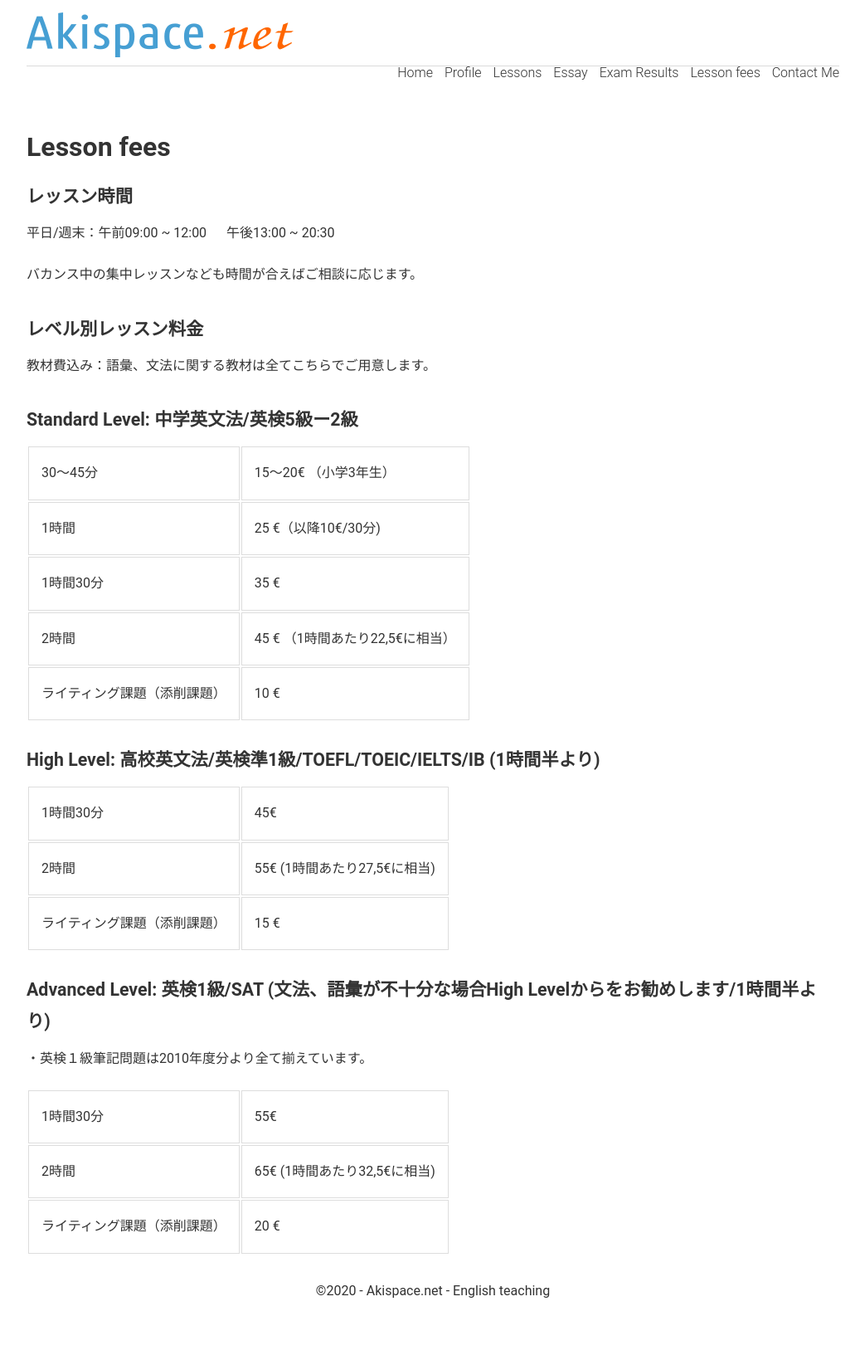
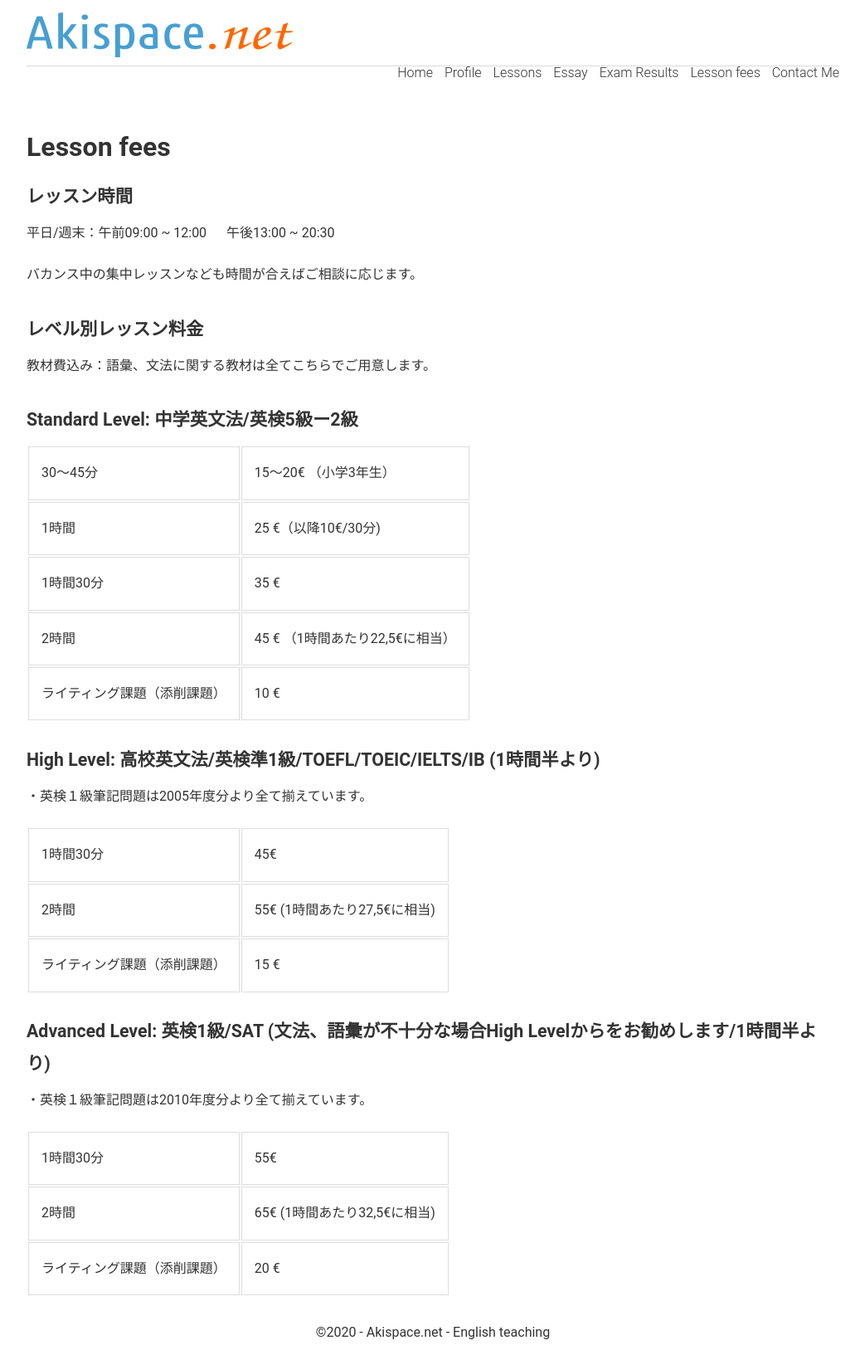
Before and after one commit to phocean/akispace, a Jekyll site: the page built from hour_fees.md, in a window 1280 px wide. Shown: the whole page at 83% size, without its empty margins (118-1161 px from the left). Built offline with Jekyll 4.4.1, drawn with Linux system fonts in a browser that asks for light colours; before the commit the page ends 1583 px from its top, so only the background shows below that.

Commit message:
Update hour_fees.md

```diff
--- a/hour_fees.md
+++ b/hour_fees.md
@@ -28,6 +28,8 @@ description: フランス、パリ/ブローニュで探す英語家庭教師。
 
 ### High Level: 高校英文法/英検準1級/TOEFL/TOEIC/IELTS/IB   (1時間半より)
 
+・英検１級筆記問題は2005年度分より全て揃えています。
+
 |   1時間30分  |   45€ |
 |   2時間     |   55€ (1時間あたり27,5€に相当)  |
 |   ライティング課題（添削課題）   |    15 €  |
```
